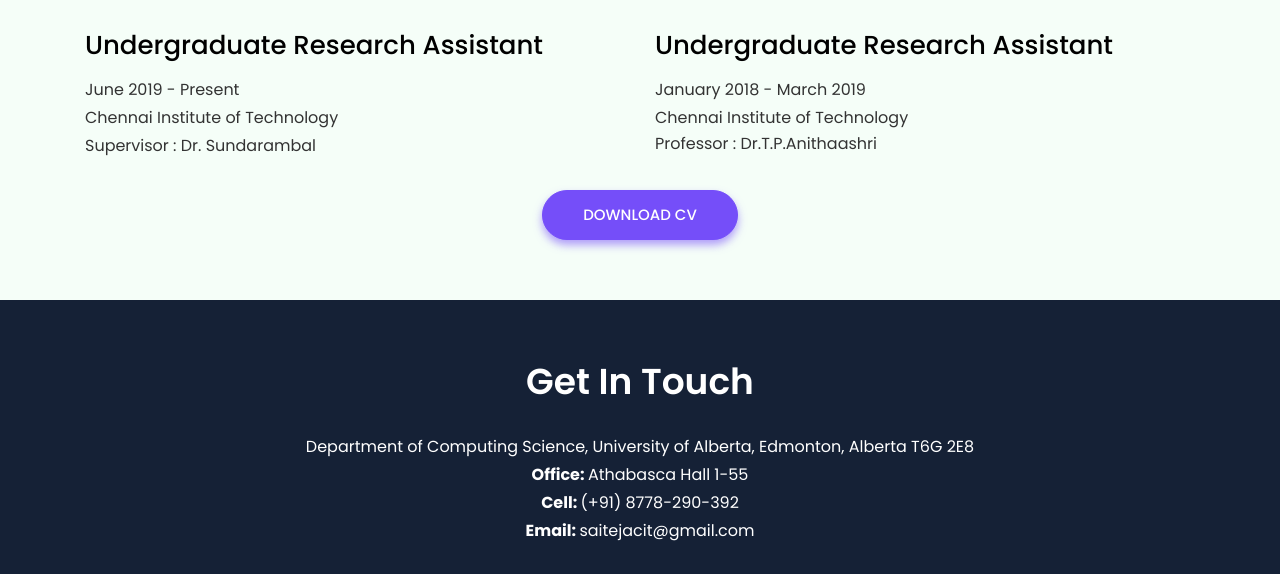
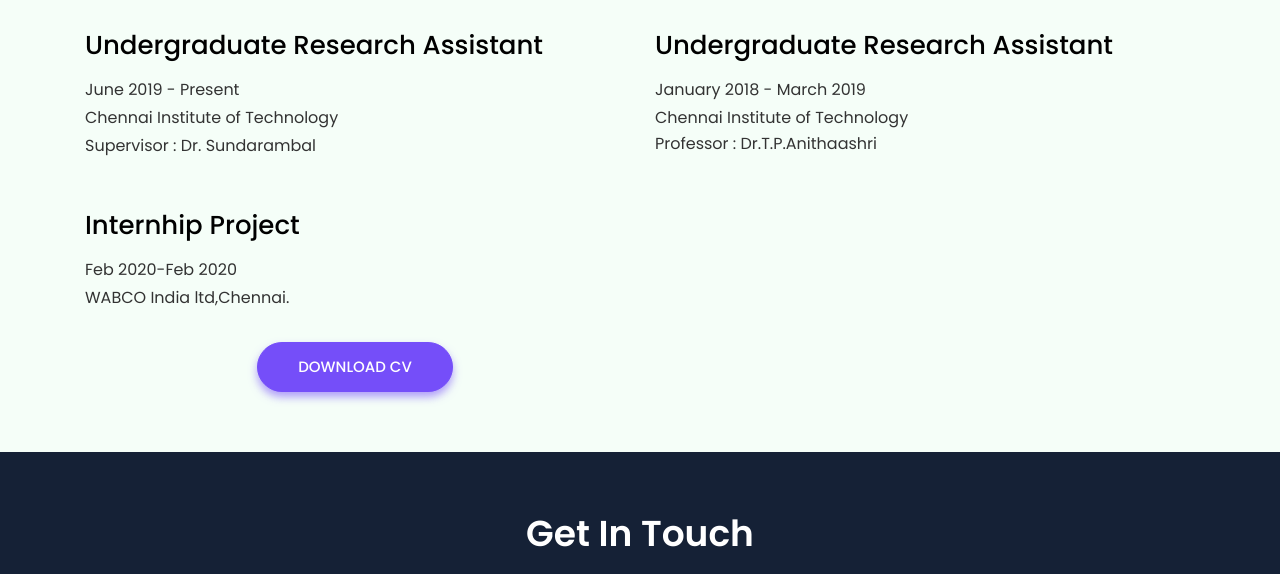
Before and after one commit to saitejakavuru/saitejakavuru.github.io, a plain HTML site: page index.html in a window 1280 px wide. Shown: the part 2280-2854 px from the top of the page. Drawn offline with Linux system fonts and the light colour scheme; files whose address does not match are found by name.

Commit message:
Update index.html

```diff
--- a/index.html
+++ b/index.html
@@ -324,8 +324,13 @@ Professor : Dr.T.P.Anithaashri</p>
 					</div>
 				</div>
 
+		           <div class="col-lg-6">
+		   <div class="about-content mt-50">
+			   <h5 class="about-title">Internhip Project</h5>
+			                          <p>Feb 2020-Feb 2020<br/>
+	WABCO India ltd,Chennai.<br/></p>
 
-               <div class="col-lg-12 text-center mt-30"><a class="main-btn" href="AnmolMahajanCV.pdf" target="_blank">Download CV</a></div>
+               <div class="col-lg-12 text-center mt-30"><a class="main-btn" href="saitejak_CV.pdf" target="_blank">Download CV</a></div>
             </div> <!-- row -->
         </div> <!-- container -->
     </section>
@@ -339,10 +344,10 @@ Professor : Dr.T.P.Anithaashri</p>
                     <div class="col-lg-8">
                         <div class="footer-content text-center">
                             <h2 class="mb-30">Get In Touch</h2>
-                            <p>Department of Computing Science, University of Alberta, Edmonton, Alberta T6G 2E8</p>
-							<p><b>Office: </b>Athabasca Hall 1-55</p>
-							<p><b>Cell: </b><a href="tel:5879375606">(+91) 8778-290-392</a></p>
-							<p><b>Email: </b><a href="mailto:mahajan@ualberta.ca">saitejacit@gmail.com</a></p>
+                            <p>Department of CSE, Chennai Institute of Technolgy,Chennai, India</p>
+
+							<p><b>Cell: </b><a href="Ph: 8778290392">(+91) 8778-290-392</a></p>
+							<p><b>Email: </b><a href="mailto:saitejacit@gmail.com">saitejacit@gmail.com</a></p>
                             <ul>
                                 <li><a href="https://www.facebook.com/anmol.mahajan.3762" target="_blank"><i class="lni-facebook-filled"></i></a></li>
                                 <li><a href="https://www.linkedin.com/in/saitejakavuru/" target="_blank"><i class="lni-linkedin-original"></i></a></li>
```
